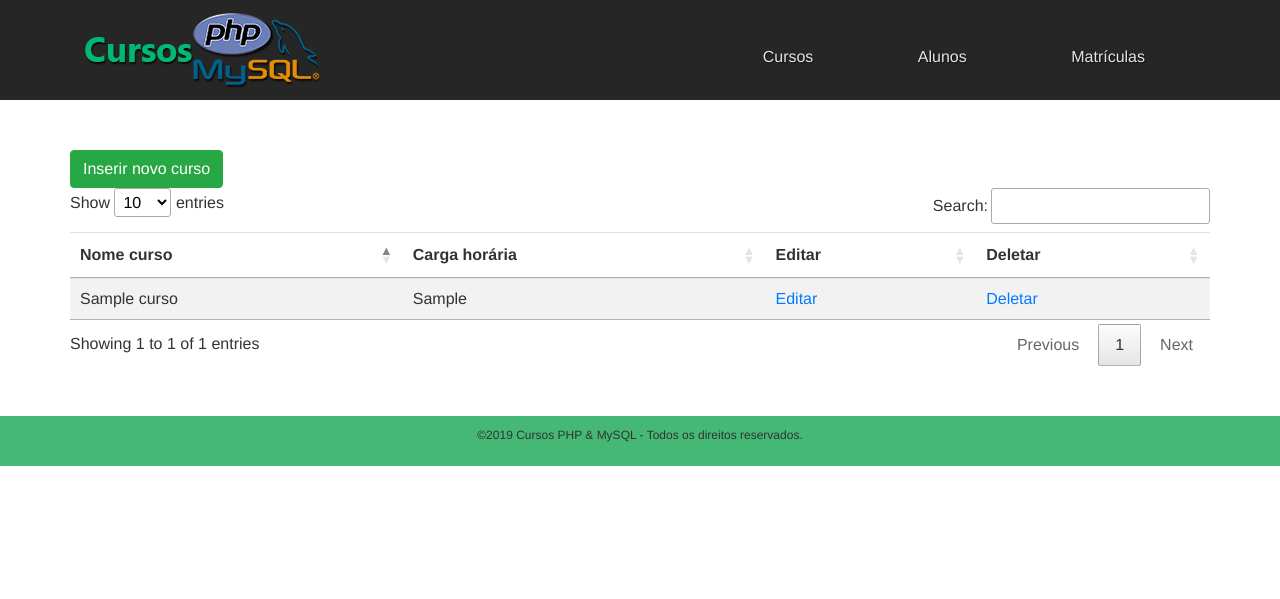
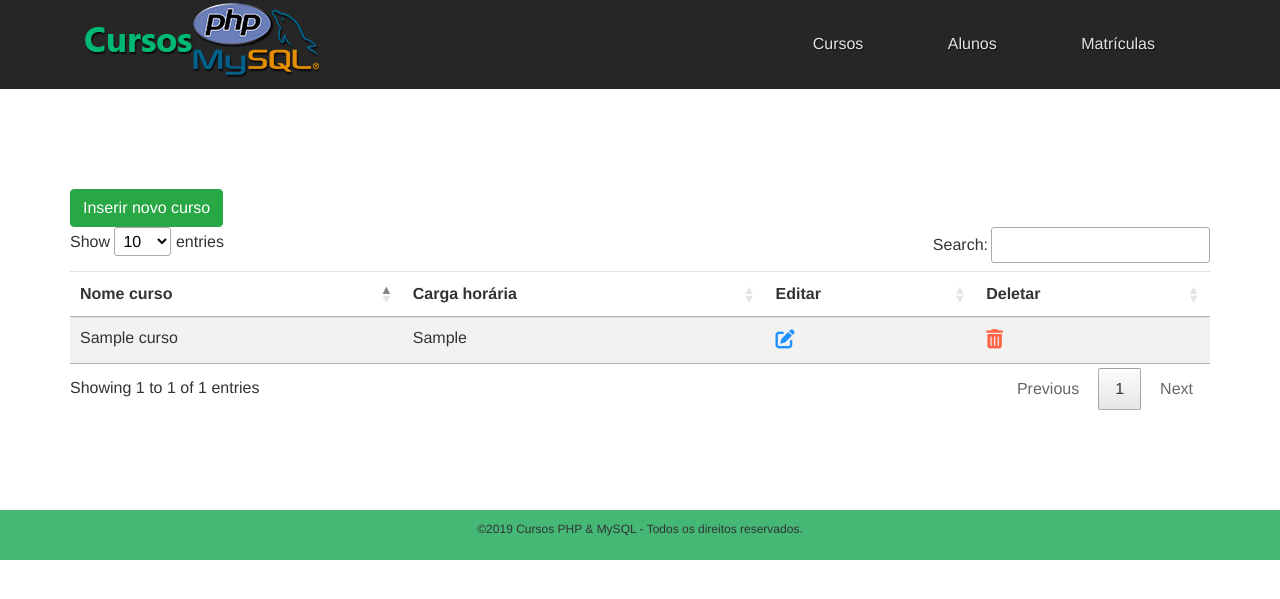
Before and after one commit to andr3m0ur4/Cursos_Web, a PHP site: page /index.php?pagina=cursos in a window 1280 px wide. Shown: the top 599 px of the page. Run offline with PHP 8.4, Linux system fonts and the light colour scheme; tables that the repository leaves empty or names only in its code hold one stand-in row (values such as "Sample post"); some libraries are stand-ins or nearby versions.

Commit message:
Melhorias no design utilizando ferramentas como DataTable e FontAwesome

```diff
--- a/css/estilo.css
+++ b/css/estilo.css
@@ -12,9 +12,8 @@ body {
 }
 
 header {
-	height: 100px;
+	height: 89px;
 	background-color: #262626;
-	padding: 10px 0;
 }
 
 footer {
@@ -34,15 +33,15 @@ footer {
 
 /* id */
 #conteudo {
-	padding: 50px 0;
+	padding: 100px 0;
 }
 #menu {
 	float:right;
-	padding: 35px 0;
+	padding: 32px 0;
 }
 #menu a {
 	text-decoration: none;
-	padding: 35px 50px;
+	padding: 37px 40px;
 	color: #e3e3e3;
 	text-shadow: 1px 1px 1px #111;
 }
--- a/header.php
+++ b/header.php
@@ -5,8 +5,11 @@
 	<meta charset="UTF-8">
 	<link rel="stylesheet" href="css/bootstrap.min.css">
 	<link rel="stylesheet" href="//cdn.datatables.net/1.10.19/css/jquery.dataTables.min.css">
+	<link rel="stylesheet" type="text/css" href="https://use.fontawesome.com/releases/v5.5.0/css/all.css"
+		integrity="sha384-B4dIYHKNBt8Bc12p+WXckhzcICo0wtJAoU8YZTY5qE0Id1GSseTk6S+L3BlXeVIU"
+		crossorigin="anonymous">
+	<script src="https://kit.fontawesome.com/9066f92678.js"></script>
 	<link rel="stylesheet" href="css/estilo.css">
-
 </head>
 
 <body>
--- a/views/cursos.php
+++ b/views/cursos.php
@@ -16,8 +16,18 @@
 						<td>{$linha['nome_curso']}</td>
 						<td>{$linha['carga_horaria']}</td>";
 		?>
-			<td><a href="?pagina=inserir_curso&editar=<?php echo $linha['id_curso']; ?>">Editar</a></td>
-			<td><a href="deleta_curso.php?id_curso=<?php echo $linha['id_curso']; ?>">Deletar</a></td>
+			<td><a href="?pagina=inserir_curso&editar=<?php echo $linha['id_curso']; ?>">
+					<span style="font-size: 1.2em; color: Dodgerblue;">
+						<i class="fas fa-edit"></i>
+					</span>
+				</a>
+			</td>
+			<td><a href="deleta_curso.php?id_curso=<?php echo $linha['id_curso']; ?>">
+					<span style="font-size: 1.2em; color: Tomato;">
+						<i class="fas fa-trash-alt"></i>
+					</span>
+				</a>
+			</td>
 		</tr>
 		<?php
 			}
```
Also changed, not shown: views/alunos.php (+14 -4 lines), views/matriculas.php (+6 -2 lines), js/jquery.js.
